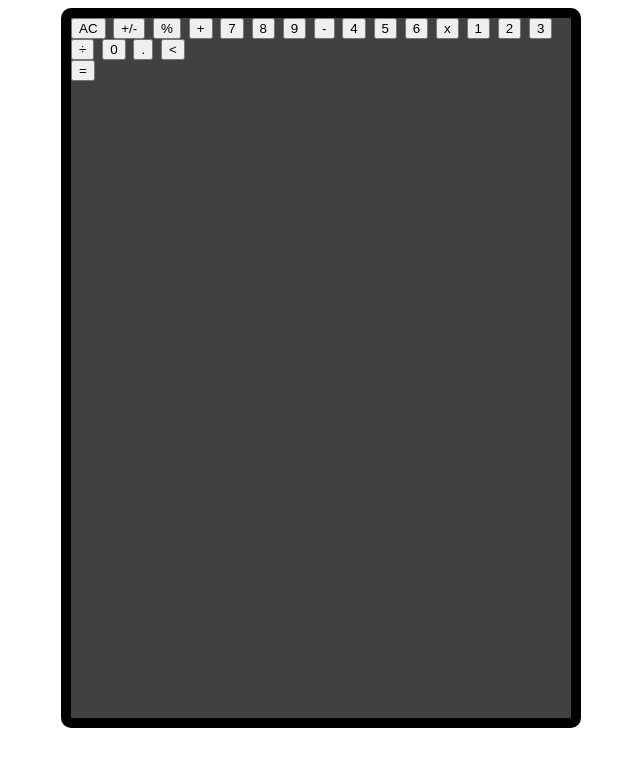
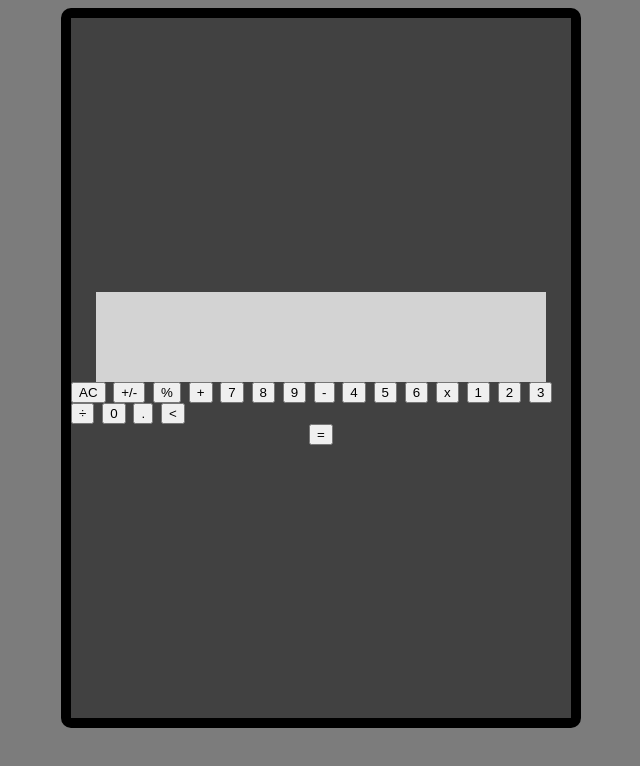
Before and after one commit to dvgpro/Calculator, a plain HTML site: page index.html in a window 1280 px wide. Shown: the whole page, without its empty margins (319-959 px from the left). Drawn offline with Linux system fonts and the light colour scheme.

Commit message:
Add styling for the calculator's display

```diff
--- a/style.css
+++ b/style.css
@@ -4,6 +4,7 @@ body
     justify-content: center;
     align-items: center;
     font-family: monospace;
+    background-color: rgb(124, 124, 124);
 }
 
 .calculator
@@ -18,4 +19,19 @@ body
     color: lightgrey;
     display: flex;
     flex-direction: column;
+    justify-content: center;
+    align-items: center;
 }
+
+.display
+{
+    width: 450px;
+    height: 90px;
+    background-color: lightgrey;
+    color: rgb(65, 65, 65);
+    display: flex;
+    align-items: center;
+    justify-content: flex-end;
+    font-size: 45px;
+    font-weight: 700;
+}
```
